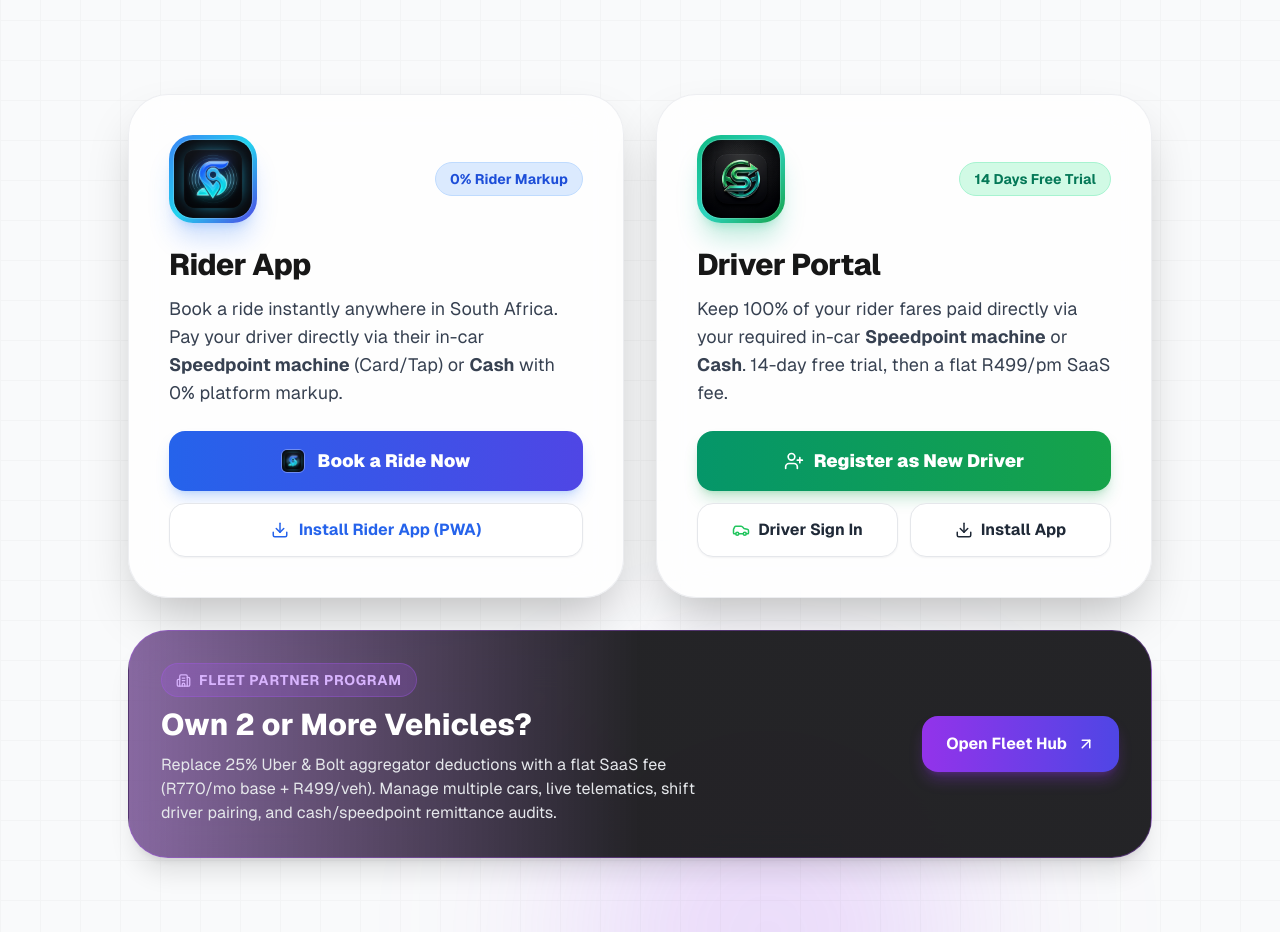
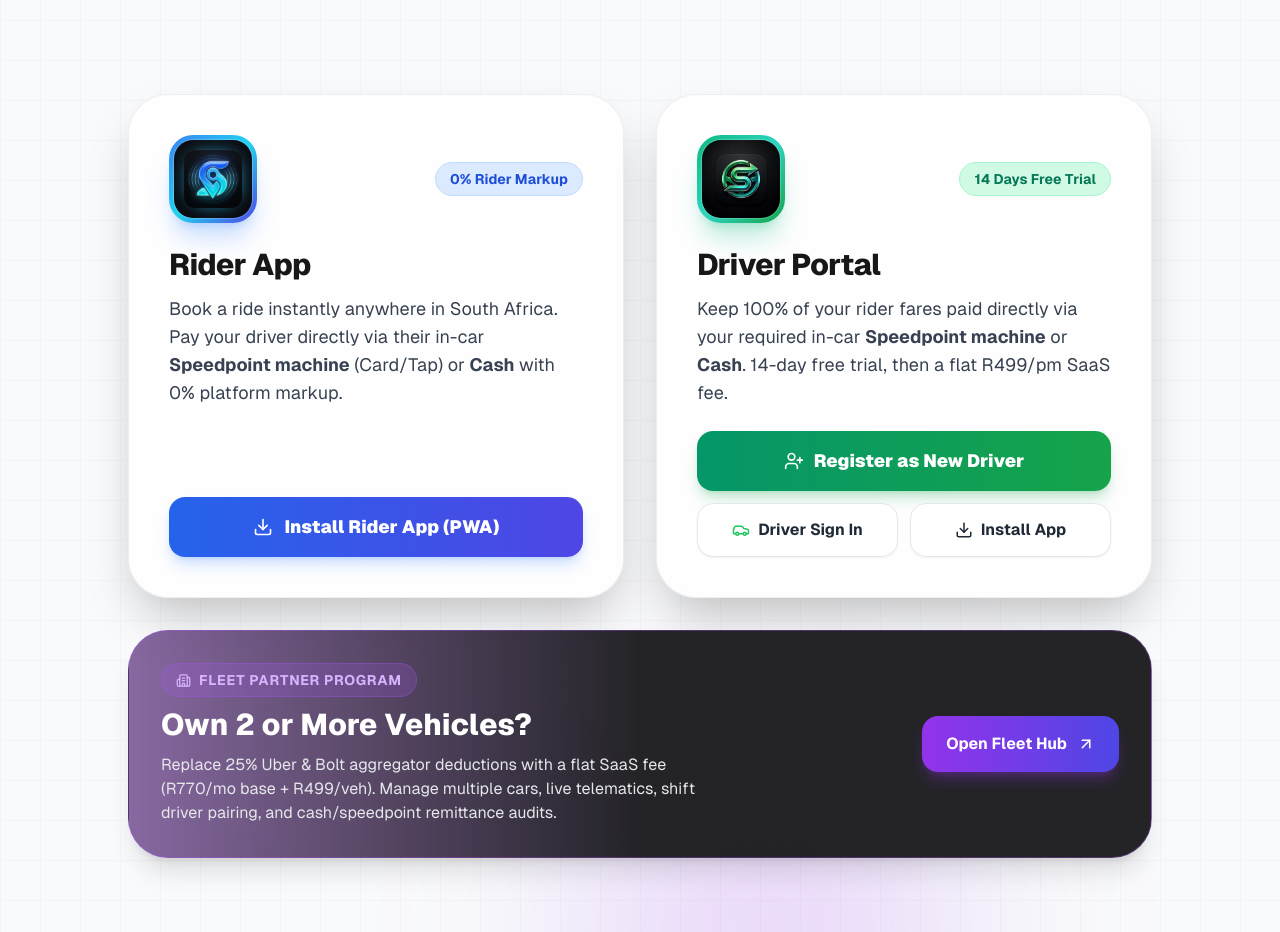
Before and after one commit to allanboraine-dev/Solo, a Next.js app: page / in a window 1280 px wide. Shown: the part 860-1792 px from the top of the page. Built offline with nearby package versions, Linux system fonts and the light colour scheme.

Commit message:
feat(rider): remove book a ride now button and require PWA app installation first

```diff
--- a/src/app/page.tsx
+++ b/src/app/page.tsx
@@ -77,7 +77,7 @@
         <div className="grid grid-cols-1 md:grid-cols-2 gap-5 sm:gap-6 lg:gap-8 pt-2 sm:pt-6 text-left max-w-5xl mx-auto">
           {/* Rider App Card */}
           <div className="group relative flex flex-col p-6 sm:p-8 lg:p-10 bg-white/80 dark:bg-zinc-900/80 backdrop-blur-xl shadow-2xl dark:shadow-none border border-gray-200/70 dark:border-white/10 rounded-3xl sm:rounded-[2.25rem] lg:rounded-[2.5rem] hover:border-blue-500/50 hover:shadow-blue-500/20 hover:-translate-y-1.5 transition-all duration-300">
-            <Link href="/rider" className="block mb-6 flex-1">
+            <div className="block mb-6 flex-1">
               <div className="flex items-center justify-between mb-5 sm:mb-6">
                 <div className="relative p-1 rounded-[1.5rem] bg-gradient-to-br from-blue-500 via-cyan-400 to-indigo-600 shadow-xl shadow-blue-500/25 group-hover:scale-105 transition-all duration-300">
                   <img
@@ -94,23 +94,25 @@
               <p className="text-gray-700 dark:text-gray-300 text-base sm:text-lg leading-relaxed font-normal">
                 Book a ride instantly anywhere in South Africa. Pay your driver directly via their in-car <strong>Speedpoint machine</strong> (Card/Tap) or <strong>Cash</strong> with 0% platform markup.
               </p>
-            </Link>
+            </div>
 
-            <div className="mt-auto space-y-3">
+            <div className="mt-auto">
+              {isStandalone ? (
                 <Link
                   href="/rider"
                   className="flex items-center justify-center gap-3 w-full py-4 min-h-[54px] bg-gradient-to-r from-blue-600 to-indigo-600 hover:from-blue-500 hover:to-indigo-500 text-white font-black rounded-2xl shadow-lg shadow-blue-500/25 active:scale-95 transition-all text-base sm:text-lg"
                 >
                   <img src="/rider-icon-192.png" alt="" className="w-6 h-6 rounded-md object-cover border border-white/30" />
-                <span>Book a Ride Now</span>
+                  <span>Open Rider App</span>
                 </Link>
-              {!isStandalone && (
+              ) : (
                 <button
                   type="button"
                   onClick={() => installApp('rider')}
-                  className="flex items-center justify-center gap-2.5 w-full py-3.5 min-h-[48px] bg-white dark:bg-zinc-800/90 text-blue-600 dark:text-blue-400 font-bold rounded-2xl shadow-sm hover:shadow border border-gray-200 dark:border-zinc-700 hover:border-blue-300 dark:hover:border-blue-700 transition-all text-sm sm:text-base active:scale-95"
+                  className="flex items-center justify-center gap-3 w-full py-4 min-h-[54px] bg-gradient-to-r from-blue-600 to-indigo-600 hover:from-blue-500 hover:to-indigo-500 text-white font-black rounded-2xl shadow-lg shadow-blue-500/25 active:scale-95 transition-all text-base sm:text-lg"
                 >
-                  <Download size={18} /> Install Rider App (PWA)
+                  <Download size={20} />
+                  <span>Install Rider App (PWA)</span>
                 </button>
               )}
             </div>
```
Also changed, not shown: 1 other file (tests, documents, lock files or other folders). Lines whose indentation alone changed are shown as unchanged.
